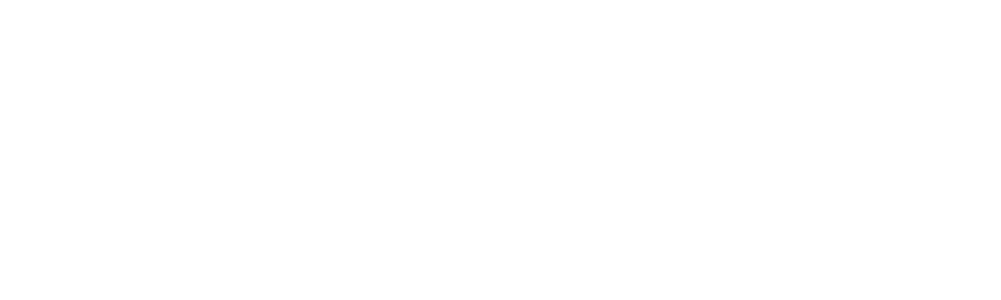
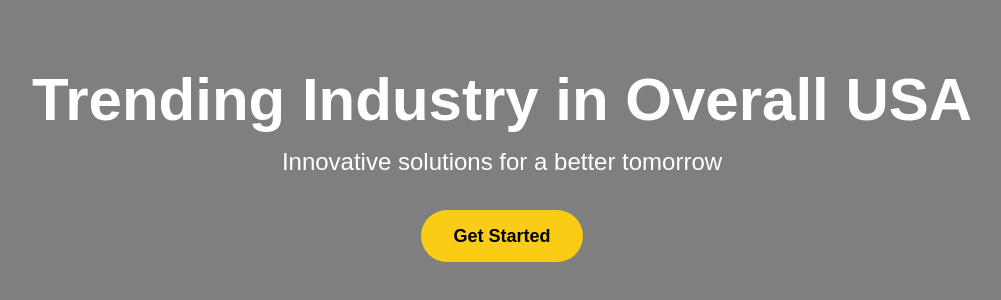
Before and after one commit to Souravhere/water-agency, a Next.js app: page / in a window 1280 px wide. Shown: the part 234-534 px from the top of the page, without its empty margins (138-1139 px from the left). Built offline with nearby package versions, Linux system fonts and the light colour scheme.

Commit message:
Hero section added

```diff
--- a/src/app/page.tsx
+++ b/src/app/page.tsx
@@ -1,9 +1,10 @@
+import Hero from "@/components/Hero";
 import Image from "next/image";
 
 export default function Home() {
   return (
     <>
-
+    <Hero/>
     </>
   );
 }
--- a/src/components/Header.tsx
+++ b/src/components/Header.tsx
@@ -1,3 +1,4 @@
+"use client"
 import { useState } from 'react'
 import { motion, AnimatePresence } from 'framer-motion'
 import { Menu, X } from 'lucide-react'
--- /dev/null
+++ b/src/components/Hero.tsx
@@ -0,0 +1,35 @@
+"use client"
+import { motion } from 'framer-motion'
+import Image from 'next/image'
+
+export default function Hero() {
+  return (
+    <section className="relative h-screen">
+      {/* <Image
+        src=""
+        alt="Industrial worker welding"
+        layout="fill"
+        objectFit="cover"
+        quality={100}
+      /> */}
+      <div className="absolute inset-0 bg-black bg-opacity-50 flex items-center justify-center">
+        <motion.div
+          initial={{ opacity: 0, y: 20 }}
+          animate={{ opacity: 1, y: 0 }}
+          transition={{ duration: 0.8 }}
+          className="text-center text-white"
+        >
+          <h1 className="text-4xl md:text-6xl font-bold mb-4">Trending Industry in Overall USA</h1>
+          <p className="text-xl md:text-2xl mb-8">Innovative solutions for a better tomorrow</p>
+          <motion.button
+            whileHover={{ scale: 1.05 }}
+            whileTap={{ scale: 0.95 }}
+            className="bg-yellow-400 text-black px-8 py-3 rounded-full text-lg font-semibold"
+          >
+            Get Started
+          </motion.button>
+        </motion.div>
+      </div>
+    </section>
+  )
+}
```
